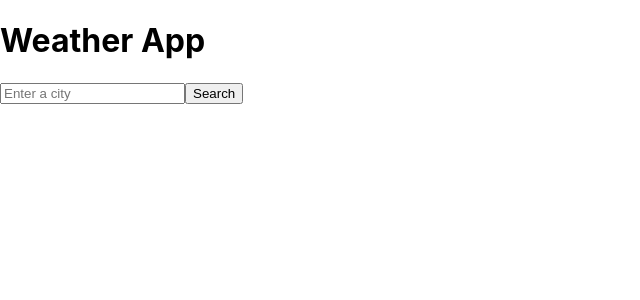
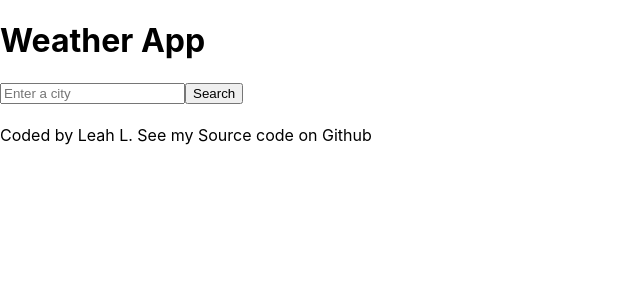
Before and after one commit to AugustaElle/my-app, a React (Create React App) app: page / in a window 1280 px wide. Shown: the top 300 px of the page, without its empty margins (0-640 px from the left). Built offline with nearby package versions, Linux system fonts and the light colour scheme.

Commit message:
Added footer

```diff
--- a/src/App.js
+++ b/src/App.js
@@ -40,6 +40,7 @@ export default function App() {
         <input type="submit" value="Search" />
       </form>
       <h1>{temperature}</h1>
+      <footer>Coded by Leah L.  See my Source code on <a>Github</a> </footer>
     </div>
   );
 }
```
Also changed, not shown: 1 other file (tests, documents, lock files or other folders).
